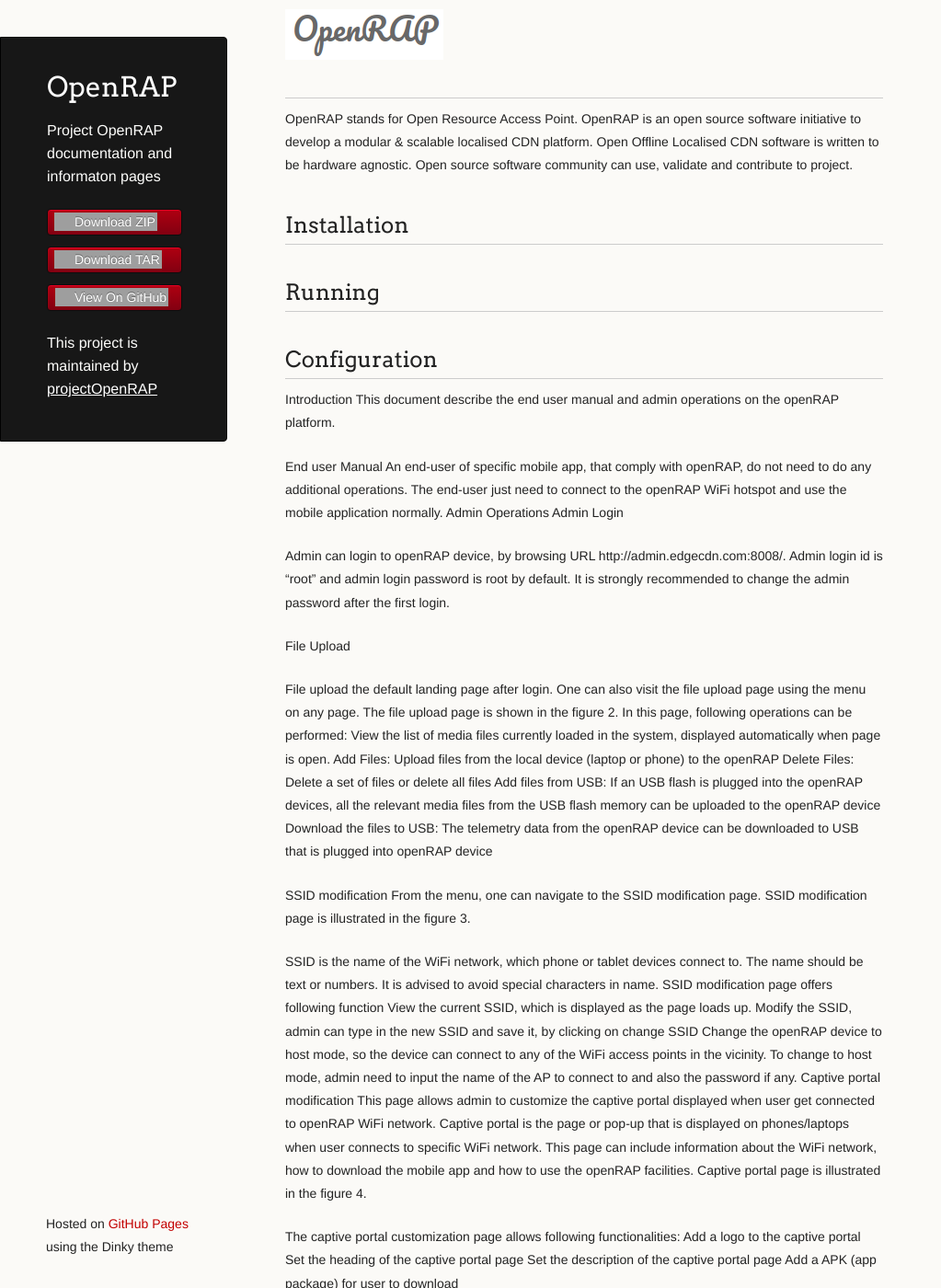
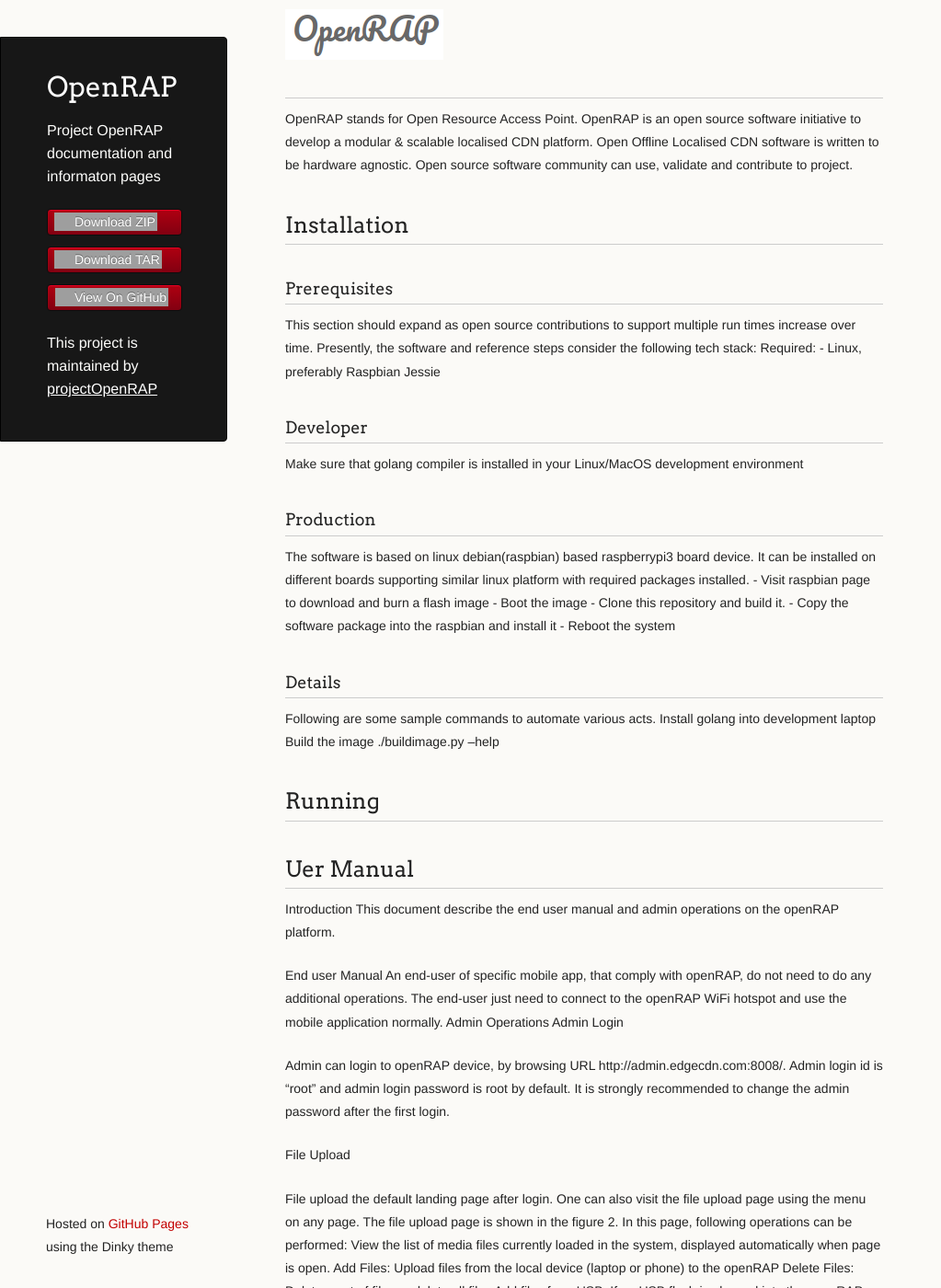
Before and after one commit to projectOpenRAP/doc, a Jekyll site: the page built from index.md, in a window 1280 px wide and 1400 px high. Shown: the whole window at 92% size, without its empty margins (0-1023 px from the left). Built offline with Jekyll 4.4.1, drawn with Linux system fonts in a browser that asks for light colours; grey boxes are pictures that could not be loaded.

Commit message:
Few additional content to index.md

```diff
--- a/index.md
+++ b/index.md
@@ -7,11 +7,26 @@ OpenRAP stands for Open Resource Access Point. OpenRAP is an open source softwar
 
 ## [](#header-2)Installation
 
+### [](#header-3)Prerequisites
+This section should expand as open source contributions to support multiple run times increase over time. Presently, the software and reference steps consider the following tech stack:
+Required: - Linux, preferably Raspbian Jessie
+
+### [](#header-3)Developer
+Make sure that golang compiler is installed in your Linux/MacOS development environment
+
+### [](#header-3)Production
+The software is based on linux debian(raspbian) based raspberrypi3 board device. It can be installed on different boards supporting similar linux platform with required packages installed. - Visit raspbian page to download and burn a flash image - Boot the image - Clone this repository and build it. - Copy the software package into the raspbian and install it - Reboot the system
+
+### [](#header-3) Details
+Following are some sample commands to automate various acts.
+Install golang into development laptop
+Build the image
+./buildimage.py --help
 
 
 ## [](#header-2)Running
 
-## [](#header-2)Configuration
+## [](#header-2)Uer Manual
 
 Introduction
 This document describe the end user manual and  admin operations on the openRAP platform.
```
